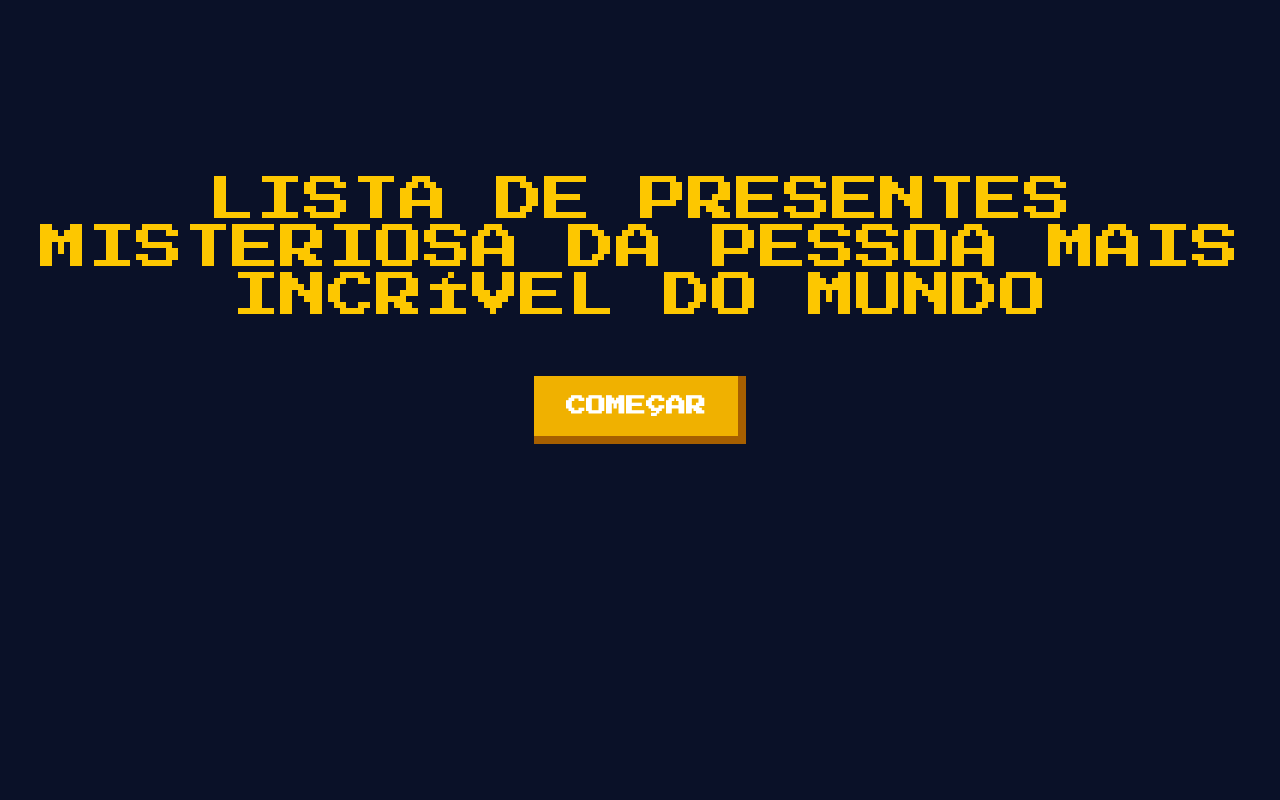
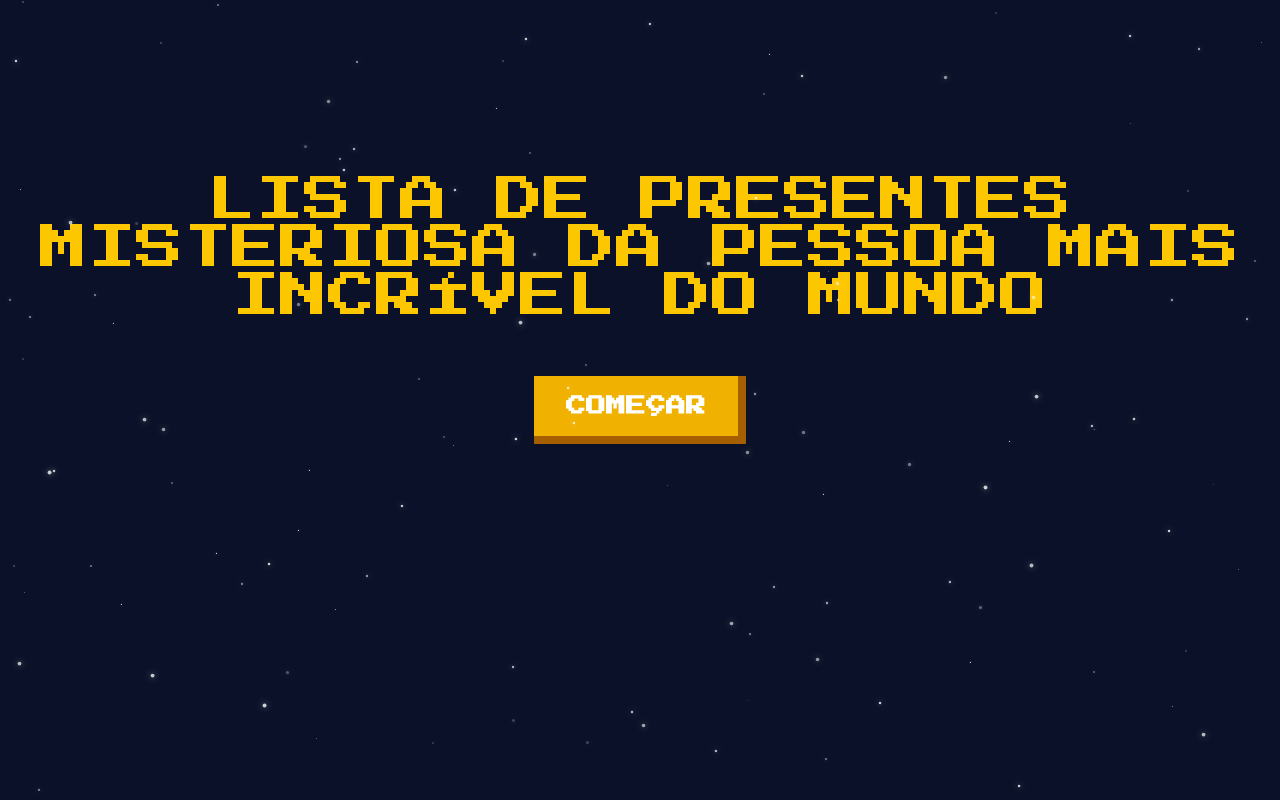
Before and after one commit to Rafatsu/lista-presente, a Next.js app: page / in a window 1280 px wide. Built offline with nearby package versions, Linux system fonts and the light colour scheme.

Commit message:
feat: adiciona fundo brilhante

```diff
--- /dev/null
+++ b/app/components/StarBackground.tsx
@@ -0,0 +1,82 @@
+'use client';
+
+import { motion, AnimatePresence } from 'framer-motion';
+import { useEffect, useState } from 'react';
+
+/* ===============================
+   Background de Estrelas
+================================ */
+export function StarBackground() {
+  const [stars, setStars] = useState<
+    { id: number; top: string; left: string; size: number }[]
+  >([]);
+  const [shootingStars, setShootingStars] = useState<number[]>([]);
+
+  /* Estrelas estáticas */
+  useEffect(() => {
+    const newStars = Array.from({ length: 120 }, (_, i) => ({
+      id: i,
+      top: `${Math.random() * 100}%`,
+      left: `${Math.random() * 100}%`,
+      size: Math.random() * 2 + 1,
+    }));
+    setStars(newStars);
+  }, []);
+
+  /* Estrelas cadentes com frequência natural */
+  useEffect(() => {
+    let timeout: NodeJS.Timeout;
+
+    const spawnShootingStar = () => {
+      const id = Date.now();
+      setShootingStars(prev => [...prev, id]);
+
+      // Remove depois da animação
+      setTimeout(() => {
+        setShootingStars(prev => prev.filter(star => star !== id));
+      }, 3000);
+
+      // Chance de cluster (chuva rápida)
+      if (Math.random() > 0.75) {
+        setTimeout(() => {
+          setShootingStars(prev => [...prev, Date.now() + 1]);
+        }, 250);
+      }
+
+      // Próxima estrela entre 1.5s e 4s
+      const next = Math.random() * 2500 + 1500;
+      timeout = setTimeout(spawnShootingStar, next);
+    };
+
+    spawnShootingStar();
+    return () => clearTimeout(timeout);
+  }, []);
+
+  return (
+    <div className="fixed inset-0 pointer-events-none z-0 overflow-hidden">
+      {/* Estrelas Estáticas */}
+      {stars.map(star => (
+        <motion.div
+          key={star.id}
+          className="absolute bg-white rounded-full"
+          style={{
+            top: star.top,
+            left: star.left,
+            width: star.size,
+            height: star.size,
+            boxShadow: '0 0 6px rgba(255,255,255,0.8)',
+          }}
+          animate={{
+            opacity: [0.2, 0.8, 0.2],
+            scale: [1, 1.3, 1],
+          }}
+          transition={{
+            duration: Math.random() * 3 + 2,
+            repeat: Infinity,
+            ease: 'easeInOut',
+          }}
+        />
+      ))}
+    </div>
+  );
+}
--- a/app/page.tsx
+++ b/app/page.tsx
@@ -5,6 +5,7 @@ import { motion, useAnimation, AnimatePresence } from 'framer-motion';
 import { MysteryBox } from './components/MysteryBox';
 import { EasterEgg } from './components/EasterEgg';
 import { FireParticles } from './components/FireParticles';
+import { StarBackground } from './components/StarBackground';
 
 const listaNormal = [
   { id: 1, text: 'Ssd 1tb - R$400', image: '/images/ssd.png' },
@@ -98,7 +99,7 @@ export default function Home() {
         isLuxury ? 'bg-black' : 'bg-[#0a1128]'
       } text-white font-[family-name:var(--font-pixel)] pb-40`}
     >
-      {isLuxury && <FireParticles />}
+      {isLuxury ? <FireParticles /> : <StarBackground />}
 
       <AnimatePresence>
         {!hasStarted ? (
```
